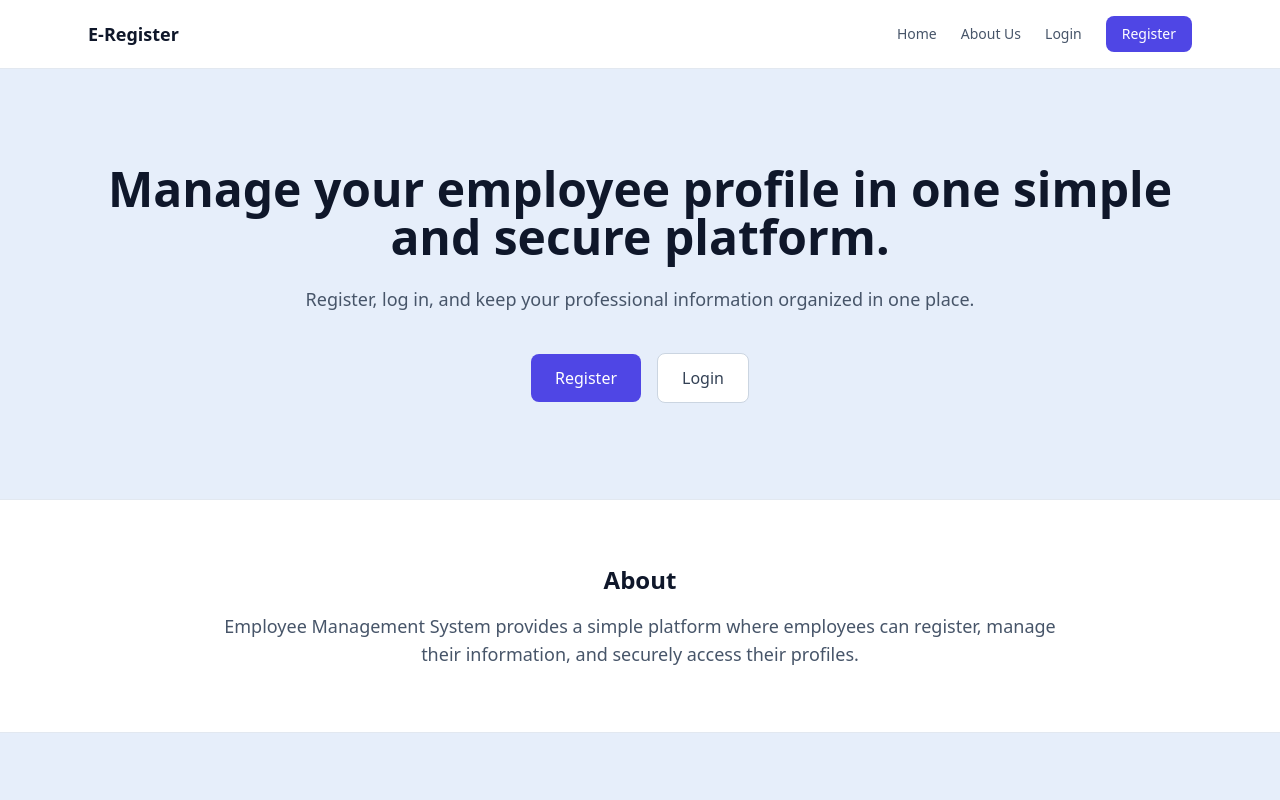
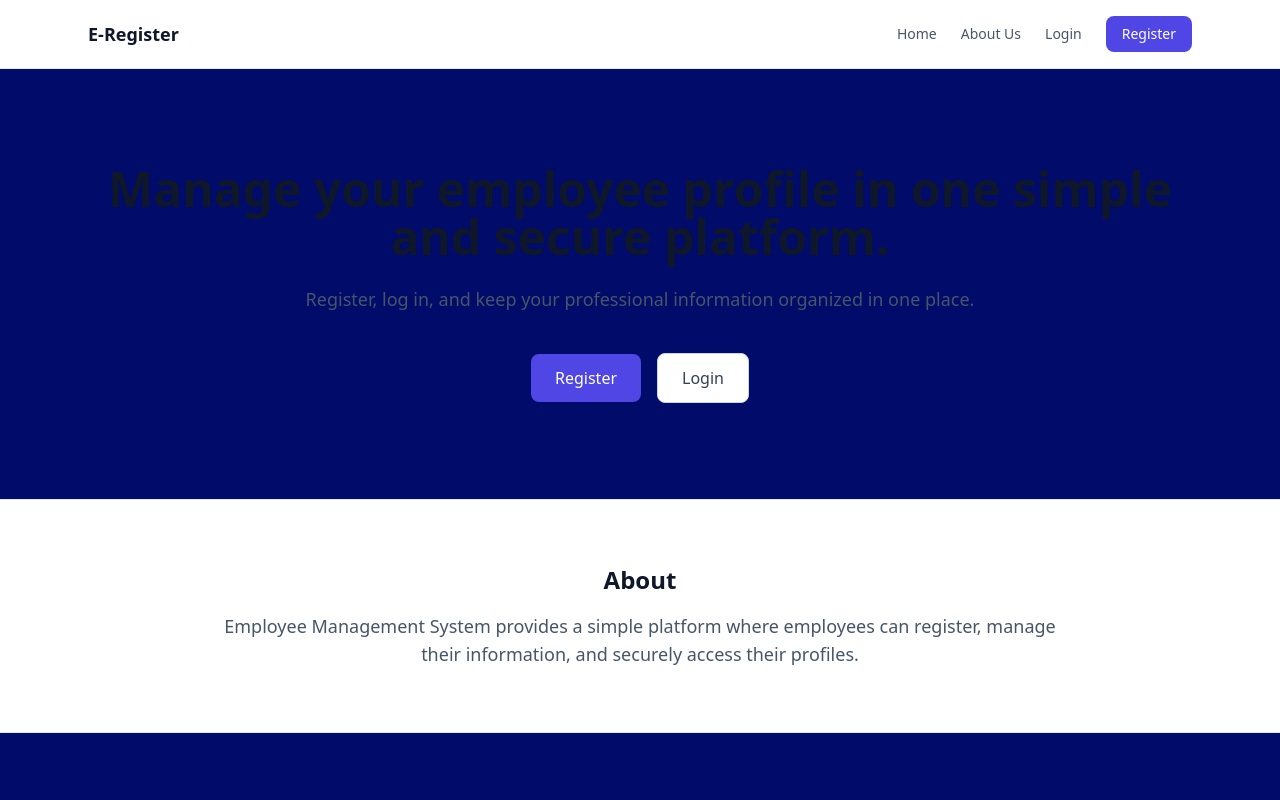
Before and after one commit to MubaarakA/Final-Project, a website: page frontend/index.html in a window 1280 px wide. Shown: the top 800 px of the page. Drawn offline with Linux system fonts and the light colour scheme.

Commit message:
TestUseCase

```diff
--- a/frontend/index.html
+++ b/frontend/index.html
@@ -9,7 +9,7 @@
 </head>
 <body
   class="text-slate-800 antialiased"
-  style="background-color: rgb(230, 238, 250);"
+  style="background-color: rgb(1, 11, 105);"
 >
 
   <!-- Navbar -->
```
